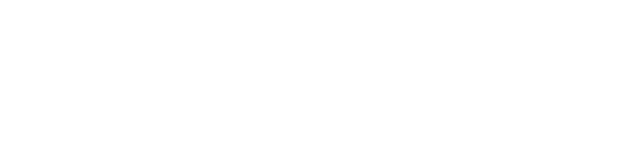
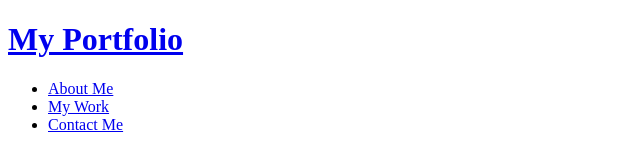
Before and after one commit to rjblake88/stinky-portfoolio2, a plain HTML site: page index.html in a window 1280 px wide. Shown: the whole page, without its empty margins (0-640 px from the left). Drawn offline with Linux system fonts and the light colour scheme.

Commit message:
initial html

```diff
--- a/index.html
+++ b/index.html
@@ -6,6 +6,21 @@
         <title>Ryan Blake's Portfolio</title>
     </head>
     <body>
-
+        <h1>
+            <a href="/">My Portfolio</a>
+        </h1>
+        <nav>
+            <ul>
+                <li>
+                    <a href="#about-me">About Me</a>
+                </li>
+                <li>
+                    <a href="#my-work">My Work</a>
+                </li>
+                <li>
+                    <a href="#contact-me">Contact Me</a>
+                </li>
+            </ul>
+        </nav>
     </body>
 </html>
```
